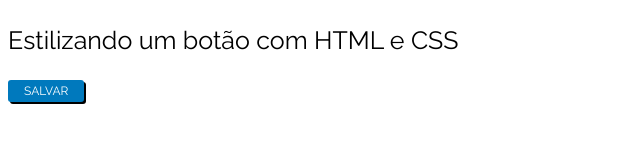
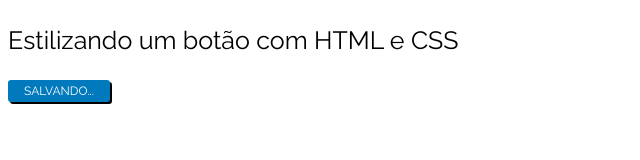
Before and after one commit to alinerp/usandodom, a plain HTML site: page index.html in a window 1280 px wide. Shown: the full height of the page, 0-640 px from the left. Drawn offline with Linux system fonts and the light colour scheme.

Commit message:
Alteração na tag button

```diff
--- a/index.html
+++ b/index.html
@@ -11,7 +11,7 @@
 <body>
     <p>Estilizando um botão com HTML e CSS</p>
     <button id="botao">
-    Salvar
+    Salvando...
     </button>
 </body>
 <script src="script.js"></script>
```
